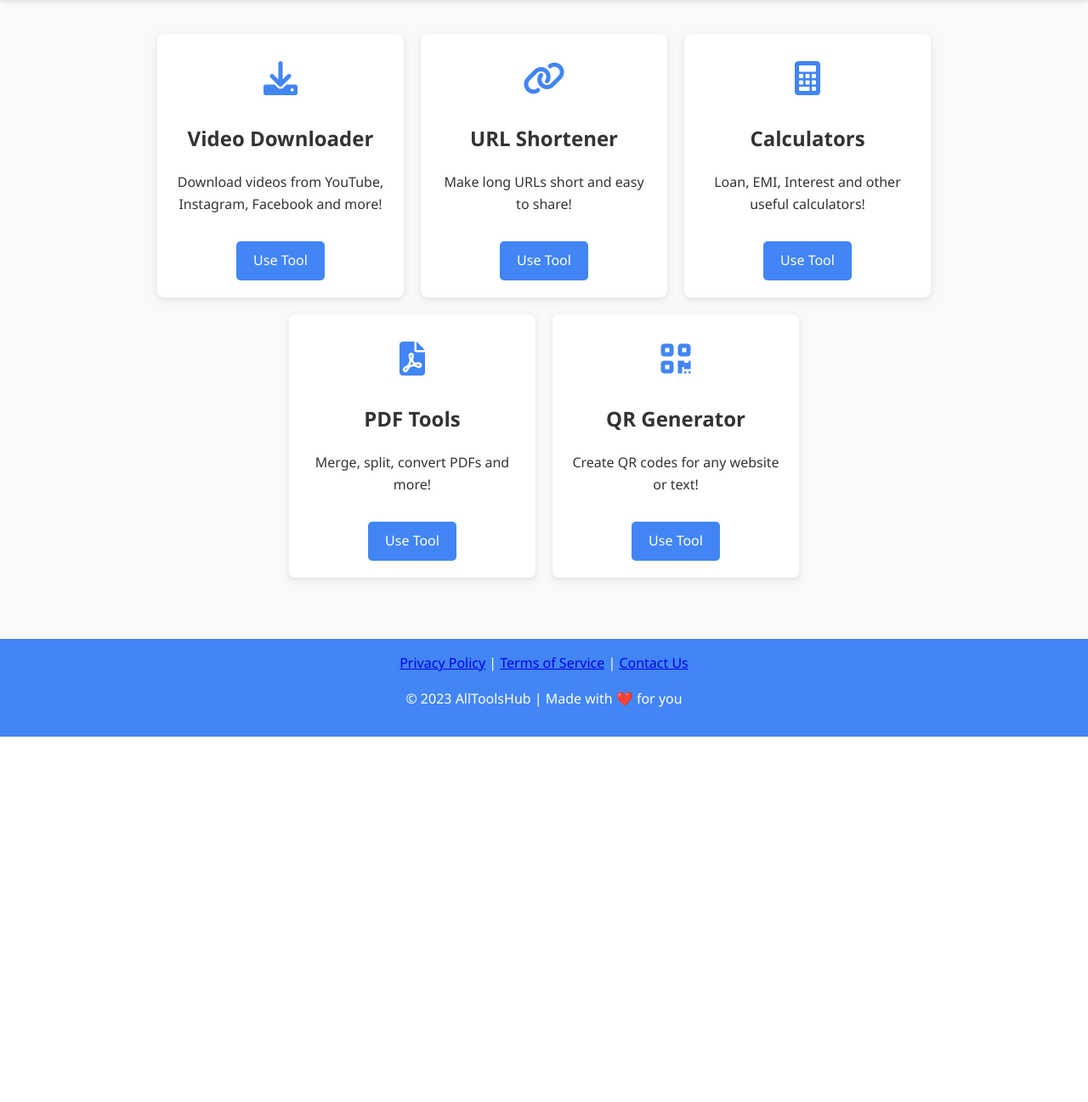
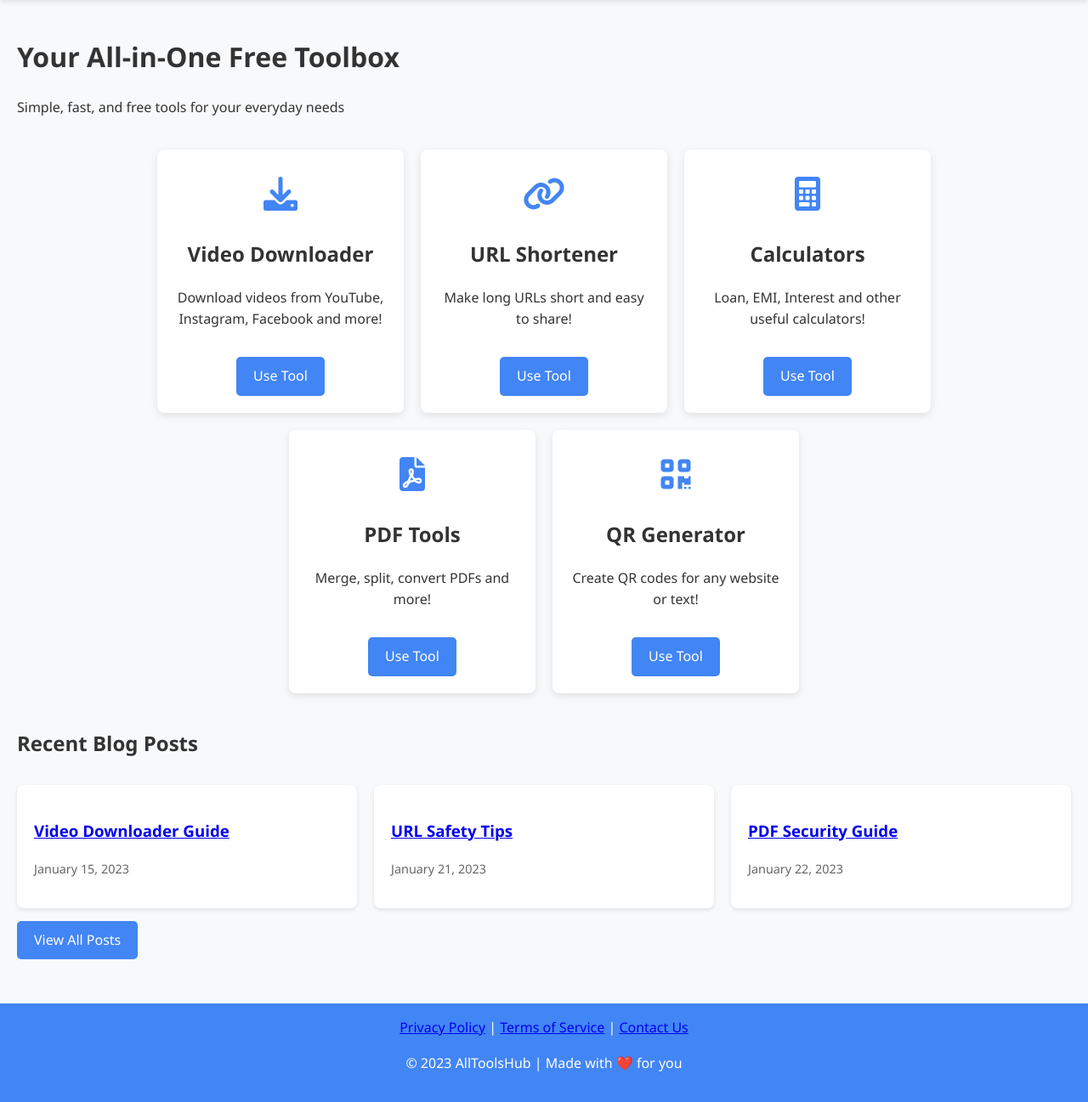
Before and after one commit to hustlepn/AllToolsHub, a Flask app: page / in a window 1280 px wide. Shown: the part 72-1369 px from the top of the page at 85% size. Before the commit the page ends 939 px from the top, so only its background shows below. Run offline with Flask 3, Linux system fonts and the light colour scheme.

Commit message:
Update index.html

```diff
--- a/templates/index.html
+++ b/templates/index.html
@@ -3,6 +3,11 @@
 {% block title %}Free Online Tools{% endblock %}
 
 {% block content %}
+<div class="hero">
+    <h1>Your All-in-One Free Toolbox</h1>
+    <p>Simple, fast, and free tools for your everyday needs</p>
+</div>
+
 <div class="tools-container">
     <!-- Video Downloader Card -->
     <div class="tool-card">
@@ -44,4 +49,23 @@
         <a href="/qrcode" class="tool-btn">Use Tool</a>
     </div>
 </div>
+
+<div class="recent-posts">
+    <h2>Recent Blog Posts</h2>
+    <div class="blog-grid">
+        <div class="blog-card">
+            <h3><a href="/blog/how-to-use-video-downloader">Video Downloader Guide</a></h3>
+            <p class="meta">January 15, 2023</p>
+        </div>
+        <div class="blog-card">
+            <h3><a href="/blog/url-safety-guide">URL Safety Tips</a></h3>
+            <p class="meta">January 21, 2023</p>
+        </div>
+        <div class="blog-card">
+            <h3><a href="/blog/pdf-security">PDF Security Guide</a></h3>
+            <p class="meta">January 22, 2023</p>
+        </div>
+    </div>
+    <a href="/blog" class="tool-btn">View All Posts</a>
+</div>
 {% endblock %}
```
